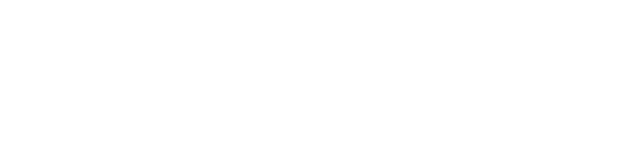
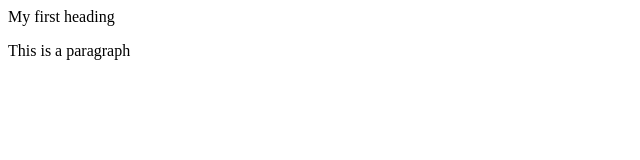
Before and after one commit to CAPTAINMULTIVERSE/Wefigthlikesparta.github.io, a plain HTML site: page index.html in a window 1280 px wide. Shown: the whole page, without its empty margins (0-640 px from the left). Drawn offline with Linux system fonts and the light colour scheme.

Commit message:
Update index.html

```diff
--- a/index.html
+++ b/index.html
@@ -3,8 +3,17 @@
 
 <head>
 
-  <title>This is Sparta</title>
+    <title>Hendrix
 
-</head>
+    </title>
 
-<html>
+    </head>
+
+    <body>
+
+        <hi> My first heading </hi>
+        <p> This is a paragraph</p>
+
+    </body>
+
+</html>
```
